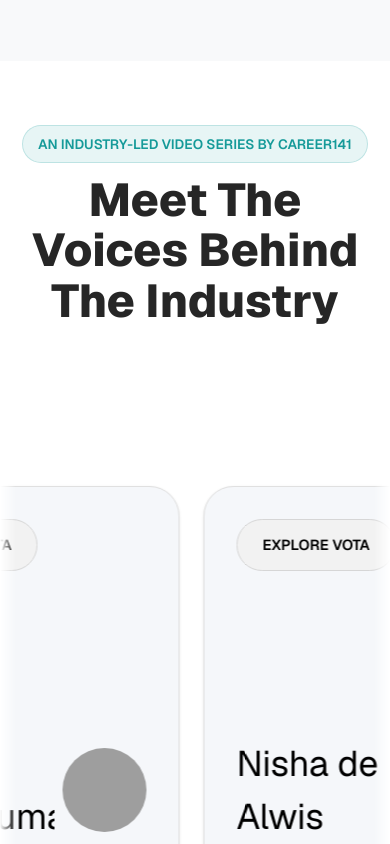
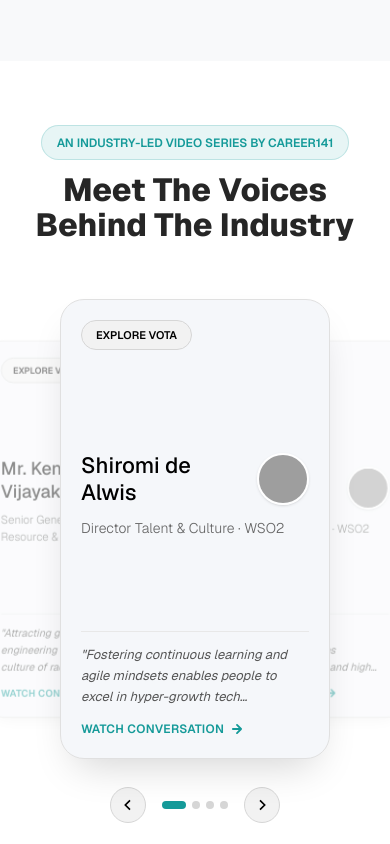
Before and after one commit to career141-dev/VOICE_OF_TALENT_LANDING, a Next.js app: page / in a window 390 px wide. Shown: the part 2100-2944 px from the top of the page. Built offline with nearby package versions, Linux system fonts and the light colour scheme; grey boxes are pictures that could not be loaded; a web font is replaced by a local one.

Commit message:
Implement mobile 3-card 3D depth stack effect with center prominence and side cards behind

```diff
--- a/src/app/components/SpeakerSection.tsx
+++ b/src/app/components/SpeakerSection.tsx
@@ -1,8 +1,10 @@
 "use client";
 
-import React from 'react';
+import React, { useState } from 'react';
+import { motion, AnimatePresence } from 'framer-motion';
 
 const arrowRightTeal = "/icons/arrow-right-teal.svg";
+const arrowLeft = "/icons/arrow-right.svg"; // inverted for left
 
 interface VoiceItem {
   id: number;
@@ -54,12 +56,21 @@
 ];
 
 export default function VoicesSlider() {
-  // Set 1 (original set duplicated for smooth width)
+  const [activeMobileIndex, setActiveMobileIndex] = useState(0);
   const listSet = [...voicesData, ...voicesData];
 
-  const badgeClasses = "inline-flex h-[51.968px] items-center justify-center gap-[8.338px] rounded-[25.558px] border-[1.042px] border-[#D6D6D6] bg-[#F2F2F2] px-[25.013px] py-[12.507px] text-[14.591px] font-semibold leading-normal text-black [font-family:Geist,sans-serif] uppercase hover:rounded-[25.558px] hover:border-[#D6D6D6] hover:bg-[#F2F2F2]";
+  const badgeClasses = "inline-flex h-[42px] md:h-[51.968px] items-center justify-center gap-[6px] md:gap-[8.338px] rounded-[25.558px] border-[1.042px] border-[#D6D6D6] bg-[#F2F2F2] px-[18px] md:px-[25.013px] py-[8px] md:py-[12.507px] text-[12px] md:text-[14.591px] font-semibold leading-normal text-black font-geist uppercase";
 
-  const renderCard = (item: VoiceItem, key: string) => (
+  const prevMobile = () => {
+    setActiveMobileIndex((prev) => (prev === 0 ? voicesData.length - 1 : prev - 1));
+  };
+
+  const nextMobile = () => {
+    setActiveMobileIndex((prev) => (prev === voicesData.length - 1 ? 0 : prev + 1));
+  };
+
+  /* ── Desktop Card ── */
+  const renderDesktopCard = (item: VoiceItem, key: string) => (
     <div
       key={key}
       className="
@@ -90,7 +101,7 @@
         hover:z-30
       "
     >
-      {/* --- 1. ACTIVE / HOVER STATE VIEW --- */}
+      {/* Active Hover State View */}
       <div className="
         absolute
         inset-0
@@ -135,14 +146,12 @@
           </div>
         </div>
 
-        {/* Middle Quote Section */}
         <div className="px-[32px] pt-[32px] pb-[20px] flex-1 flex flex-col justify-center">
           <p className="font-geist text-[22px] font-normal leading-[150%] text-[#666]">
             "{item.quote}"
           </p>
         </div>
 
-        {/* Bottom Fixed-Height Action Section */}
         <div className="h-[111px] shrink-0 border-t-[1.6px] border-[#E0E0E0] mx-[32px] flex items-center">
           <button className="flex items-center gap-2 font-geist text-[16.513px] font-semibold leading-normal text-[#159A99] uppercase transition-all hover:gap-3">
             WATCH CONVERSATION
@@ -151,7 +160,7 @@
         </div>
       </div>
 
-      {/* --- 2. INACTIVE / NORMAL STATE VIEW --- */}
+      {/* Normal View */}
       <div className="
         absolute
         inset-0
@@ -172,14 +181,12 @@
         pointer-events-auto
         group-hover:pointer-events-none
       ">
-        {/* Reusable Badge */}
         <div>
           <span className={badgeClasses}>
             EXPLORE VOTA
           </span>
         </div>
 
-        {/* Bottom Profile Details */}
         <div className="absolute inset-x-8 top-[250px]">
           <div className="flex items-center justify-between gap-2">
             <h3 className="line-clamp-2 font-geist text-[35.629px] font-normal leading-normal text-black">
@@ -203,27 +210,150 @@
   return (
     <section id="speakers" className="w-full py-16 overflow-hidden bg-white">
       {/* Header Section */}
-      <div className="text-center mb-16 px-4">
-        <span className="inline-flex items-center rounded-[123.833px] border-[1.238px] border-[rgba(21,154,153,0.20)] bg-[rgba(21,154,153,0.10)] px-[14.86px] py-[7.43px] font-['Geist'] text-[13.622px] font-semibold leading-normal uppercase text-[#159A99] mb-3">
+      <div className="text-center mb-10 md:mb-16 px-4">
+        <span className="inline-flex items-center rounded-[123.833px] border-[1.238px] border-[rgba(21,154,153,0.20)] bg-[rgba(21,154,153,0.10)] px-[14.86px] py-[7.43px] font-geist text-[12px] md:text-[13.622px] font-semibold leading-normal uppercase text-[#159A99] mb-3">
           AN INDUSTRY-LED VIDEO SERIES BY CAREER141
         </span>
-        <h2 className="text-center font-['Geist'] text-[46px] font-extrabold leading-[110%] text-[#262626] capitalize">
+        <h2 className="text-center font-geist text-[32px] md:text-[46px] font-extrabold leading-[110%] text-[#262626] capitalize">
           Meet The Voices Behind The Industry
         </h2>
       </div>
 
-      {/* Pure CSS Infinite Marquee Track with hover headroom */}
-      <div className="marquee-container pt-24 pb-8">
+      {/* ── DESKTOP VIEW: Pure CSS Infinite Marquee Track ── */}
+      <div className="hidden md:block marquee-container pt-24 pb-8">
         <div className="marquee-track flex items-center">
-          {/* List Set 1 */}
           <div className="flex shrink-0 items-center gap-6 pr-6">
-            {listSet.map((item, index) => renderCard(item, `set1-${item.id}-${index}`))}
+            {listSet.map((item, index) => renderDesktopCard(item, `set1-${item.id}-${index}`))}
+          </div>
+          <div className="flex shrink-0 items-center gap-6 pr-6" aria-hidden="true">
+            {listSet.map((item, index) => renderDesktopCard(item, `set2-${item.id}-${index}`))}
+          </div>
+        </div>
+      </div>
+
+      {/* ── MOBILE VIEW: 3-Card Depth Stack (Middle card bigger, side cards behind) ── */}
+      <div className="block md:hidden relative w-full px-4 pt-4 pb-8">
+        <div className="relative h-[480px] w-full max-w-[380px] mx-auto flex items-center justify-center">
+          {voicesData.map((item, index) => {
+            const count = voicesData.length;
+            // Calculate distance relative to active
+            let offset = (index - activeMobileIndex + count) % count;
+            if (offset > count / 2) offset -= count;
+
+            const isCenter = offset === 0;
+            const isLeft = offset === -1 || (activeMobileIndex === 0 && index === count - 1);
+            const isRight = offset === 1 || (activeMobileIndex === count - 1 && index === 0);
+
+            // Only show 3 cards: left, center, right
+            if (!isCenter && !isLeft && !isRight) return null;
+
+            return (
+              <motion.div
+                key={`mobile-${item.id}`}
+                onClick={() => {
+                  if (isLeft) prevMobile();
+                  if (isRight) nextMobile();
+                }}
+                className="absolute top-0 flex flex-col justify-between overflow-hidden bg-[#F5F7FA] rounded-[24px] border-[1.5px] border-[#E0E0E0] cursor-pointer"
+                animate={{
+                  x: isCenter ? "0%" : isLeft ? "-38%" : "38%",
+                  scale: isCenter ? 1 : 0.82,
+                  zIndex: isCenter ? 20 : 10,
+                  opacity: isCenter ? 1 : 0.45,
+                  rotateY: isCenter ? 0 : isLeft ? 12 : -12,
+                }}
+                transition={{
+                  type: "spring",
+                  stiffness: 300,
+                  damping: 26,
+                  mass: 0.8,
+                }}
+                style={{
+                  width: "270px",
+                  height: "460px",
+                  boxShadow: isCenter
+                    ? "0 20px 40px -15px rgba(0,0,0,0.18)"
+                    : "0 10px 25px -10px rgba(0,0,0,0.1)",
+                }}
+              >
+                {/* Top Badge & Profile */}
+                <div className="p-5 flex flex-col justify-between h-full">
+                  <div>
+                    <span className="inline-flex items-center rounded-full border border-[#D6D6D6] bg-[#F2F2F2] px-3.5 py-1.5 text-[11px] font-semibold uppercase text-black font-geist">
+                      EXPLORE VOTA
+                    </span>
+                  </div>
+
+                  <div className="my-auto pt-4">
+                    <div className="flex items-center justify-between gap-2 mb-3">
+                      <h3 className="line-clamp-2 font-geist text-[22px] font-medium leading-tight text-black">
+                        {item.name}
+                      </h3>
+                      <img
+                        src={item.avatar}
+                        alt={item.name}
+                        className="w-[52px] h-[52px] rounded-full object-cover shrink-0 border-2 border-white shadow-sm"
+                      />
+                    </div>
+                    <p className="line-clamp-2 font-geist text-[14px] font-light leading-snug text-[#666]">
+                      {item.role} · {item.company}
+                    </p>
+                  </div>
+
+                  {/* Quote if center card */}
+                  <div className="border-t border-[#E8E8E8] pt-3 mt-2">
+                    <p className="line-clamp-3 font-geist text-[13px] italic leading-relaxed text-[#555]">
+                      "{item.quote}"
+                    </p>
+                  </div>
+
+                  {/* Bottom Action */}
+                  <div className="pt-3 flex items-center justify-between">
+                    <span className="font-geist text-[12px] font-semibold text-[#159A99] uppercase tracking-wide flex items-center gap-1.5">
+                      WATCH CONVERSATION
+                      <img src={arrowRightTeal} alt="" className="h-3.5 w-3.5 object-contain" />
+                    </span>
+                  </div>
+                </div>
+              </motion.div>
+            );
+          })}
+        </div>
+
+        {/* Mobile Navigation Dots & Arrows */}
+        <div className="flex items-center justify-center gap-4 mt-2">
+          <button
+            onClick={prevMobile}
+            aria-label="Previous speaker"
+            className="h-9 w-9 rounded-full bg-[#F2F2F2] border border-[#D6D6D6] flex items-center justify-center text-black active:scale-95 transition-transform"
+          >
+            <svg className="w-4 h-4 rotate-180" viewBox="0 0 24 24" fill="none" stroke="currentColor" strokeWidth="2.5">
+              <path d="M9 5l7 7-7 7" />
+            </svg>
+          </button>
+
+          <div className="flex items-center gap-1.5">
+            {voicesData.map((_, dotIdx) => (
+              <button
+                key={`dot-${dotIdx}`}
+                onClick={() => setActiveMobileIndex(dotIdx)}
+                aria-label={`Go to slide ${dotIdx + 1}`}
+                className={`h-2 rounded-full transition-all duration-300 ${
+                  activeMobileIndex === dotIdx ? "w-6 bg-[#159A99]" : "w-2 bg-[#D6D6D6]"
+                }`}
+              />
+            ))}
           </div>
 
-          {/* List Set 2 (Exact Duplicate for Seamless Loop) */}
-          <div className="flex shrink-0 items-center gap-6 pr-6" aria-hidden="true">
-            {listSet.map((item, index) => renderCard(item, `set2-${item.id}-${index}`))}
-          </div>
+          <button
+            onClick={nextMobile}
+            aria-label="Next speaker"
+            className="h-9 w-9 rounded-full bg-[#F2F2F2] border border-[#D6D6D6] flex items-center justify-center text-black active:scale-95 transition-transform"
+          >
+            <svg className="w-4 h-4" viewBox="0 0 24 24" fill="none" stroke="currentColor" strokeWidth="2.5">
+              <path d="M9 5l7 7-7 7" />
+            </svg>
+          </button>
         </div>
       </div>
     </section>
```
